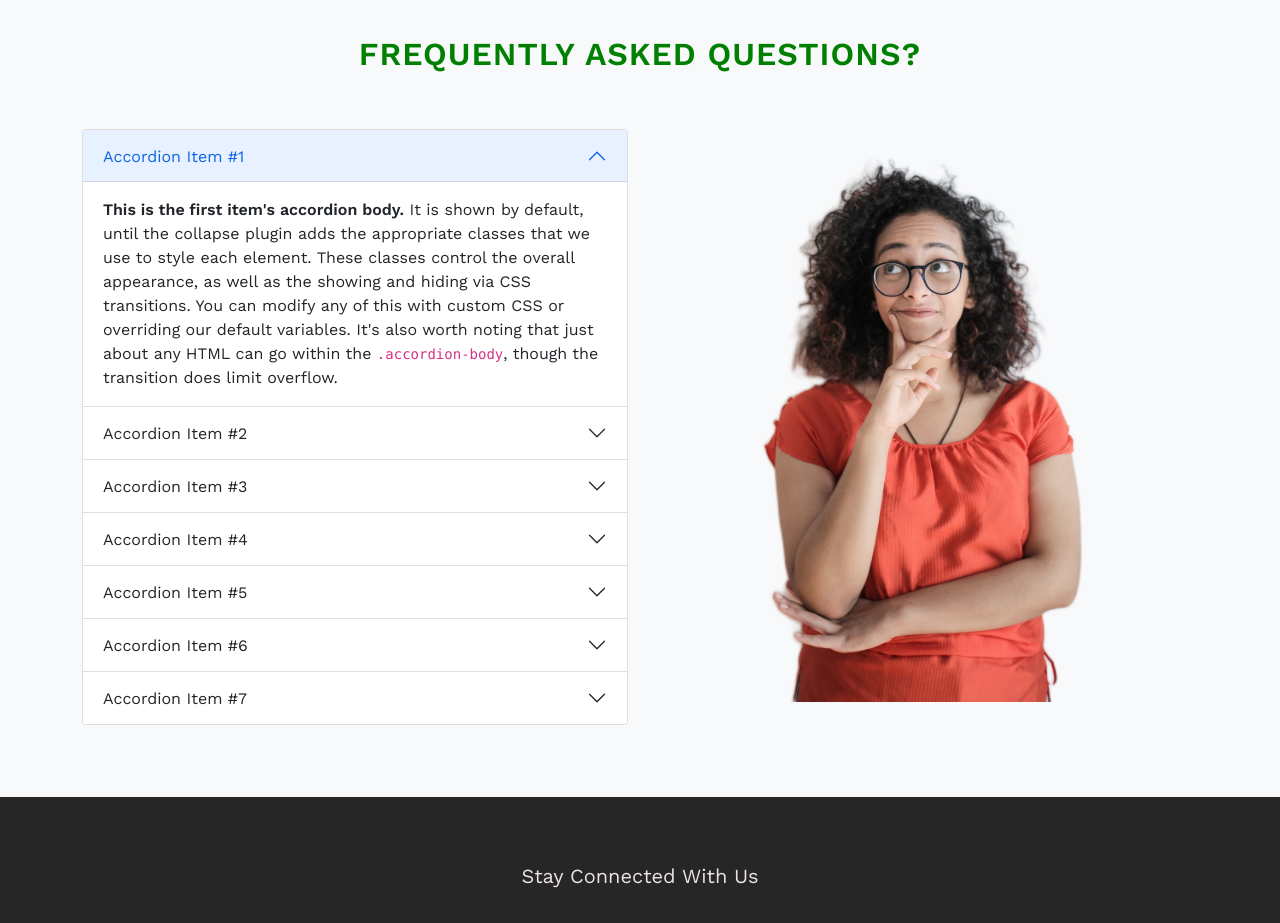
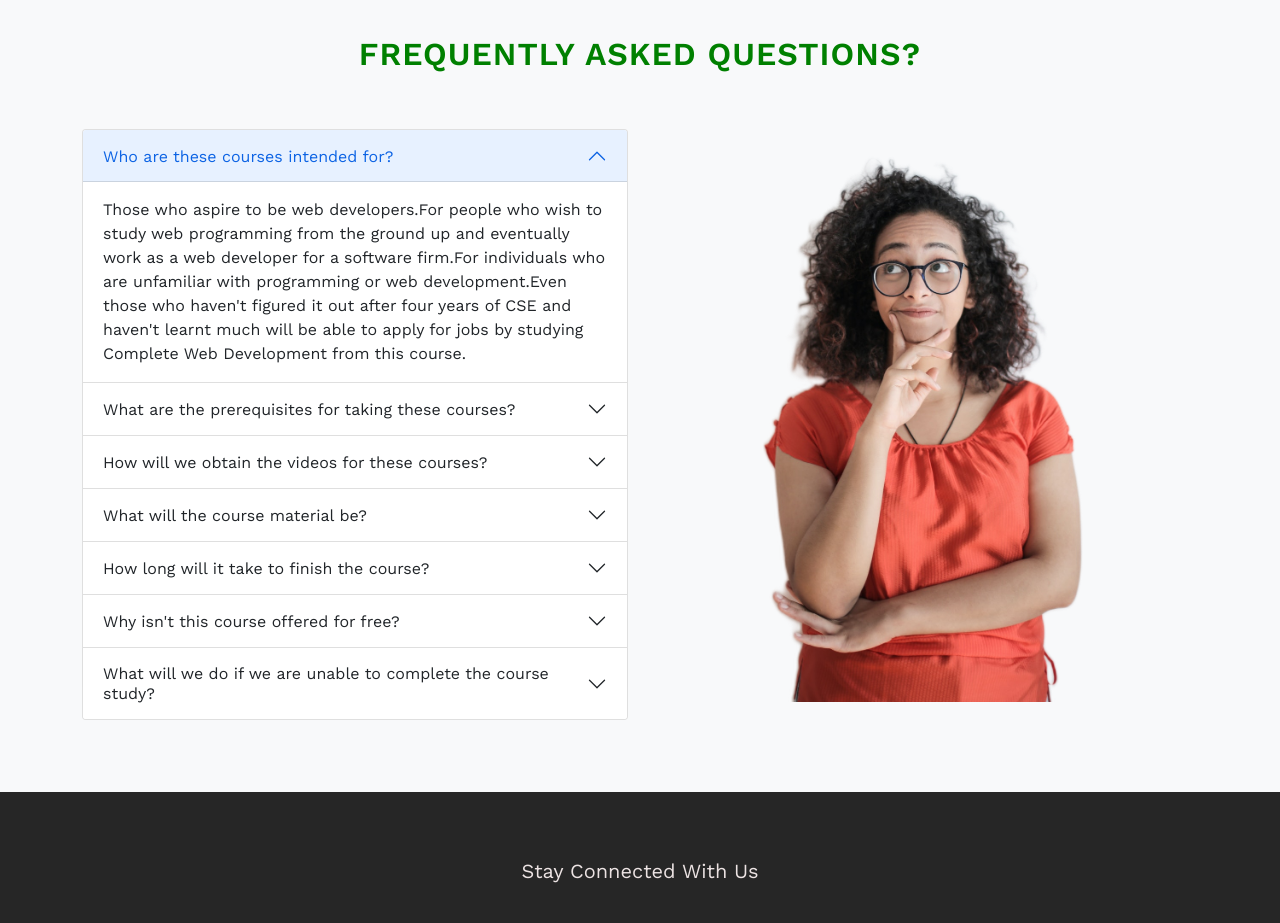
Before and after one commit to Hosain1234/laravel-website, a plain HTML site: page index.html in a window 1280 px wide. Shown: the part 1600-2523 px from the top of the page. Drawn offline with nearby package versions, Linux system fonts and the light colour scheme.

Commit message:
accordian updated

```diff
--- a/index.html
+++ b/index.html
@@ -155,84 +155,84 @@
                         <div class="accordion-item">
                           <h2 class="accordion-header" id="headingOne">
                             <button class="accordion-button" type="button" data-bs-toggle="collapse" data-bs-target="#collapseOne" aria-expanded="true" aria-controls="collapseOne">
-                              Accordion Item #1
+                            Who are these courses intended for?
                             </button>
                           </h2>
                           <div id="collapseOne" class="accordion-collapse collapse show" aria-labelledby="headingOne" data-bs-parent="#accordionExample">
                             <div class="accordion-body">
-                              <strong>This is the first item's accordion body.</strong> It is shown by default, until the collapse plugin adds the appropriate classes that we use to style each element. These classes control the overall appearance, as well as the showing and hiding via CSS transitions. You can modify any of this with custom CSS or overriding our default variables. It's also worth noting that just about any HTML can go within the <code>.accordion-body</code>, though the transition does limit overflow.
+                                Those who aspire to be web developers.For people who wish to study web programming from the ground up and eventually work as a web developer for a software firm.For individuals who are unfamiliar with programming or web development.Even those who haven't figured it out after four years of CSE and haven't learnt much will be able to apply for jobs by studying Complete Web Development from this course.
                             </div>
                           </div>
                         </div>
                         <div class="accordion-item">
                           <h2 class="accordion-header" id="headingTwo">
                             <button class="accordion-button collapsed" type="button" data-bs-toggle="collapse" data-bs-target="#collapseTwo" aria-expanded="false" aria-controls="collapseTwo">
-                              Accordion Item #2
+                            What are the prerequisites for taking these courses?
                             </button>
                           </h2>
                           <div id="collapseTwo" class="accordion-collapse collapse" aria-labelledby="headingTwo" data-bs-parent="#accordionExample">
                             <div class="accordion-body">
-                              <strong>This is the second item's accordion body.</strong> It is hidden by default, until the collapse plugin adds the appropriate classes that we use to style each element. These classes control the overall appearance, as well as the showing and hiding via CSS transitions. You can modify any of this with custom CSS or overriding our default variables. It's also worth noting that just about any HTML can go within the <code>.accordion-body</code>, though the transition does limit overflow.
+                                Because we are starting from scratch.So you don't need to know much ahead of time.However, if you have the time, you can do these three tasks.You simply need to be more selective in the assistance you provide to others.Joining the course will not turn you become an automatic web developer.You must have the attitude to work hard and stick with it.If you are stuck anywhere, you must have the attitude to seek help as well as the will to persist with it.
                             </div>
                           </div>
                         </div>
                         <div class="accordion-item">
                           <h2 class="accordion-header" id="headingThree">
                             <button class="accordion-button collapsed" type="button" data-bs-toggle="collapse" data-bs-target="#collapseThree" aria-expanded="false" aria-controls="collapseThree">
-                              Accordion Item #3
+                            How will we obtain the videos for these courses?
                             </button>
                           </h2>
                           <div id="collapseThree" class="accordion-collapse collapse" aria-labelledby="headingThree" data-bs-parent="#accordionExample">
                             <div class="accordion-body">
-                              <strong>This is the third item's accordion body.</strong> It is hidden by default, until the collapse plugin adds the appropriate classes that we use to style each element. These classes control the overall appearance, as well as the showing and hiding via CSS transitions. You can modify any of this with custom CSS or overriding our default variables. It's also worth noting that just about any HTML can go within the <code>.accordion-body</code>, though the transition does limit overflow.
+                                Pre-recorded course videos will be used.You registered for this course and created an account.From the start of the course, the videos will be sent one module every day.Each module typically includes 10 to 12 movies. You must view and complete these videos on the same day they are released.As a result, you must set aside time each day for the course.And during that time, you may watch the film laying down, standing, leaning, shaking your legs, dancing, or hiding under the bed if you wish.
                             </div>
                           </div>
                         </div>
                         <div class="accordion-item">
                           <h2 class="accordion-header" id="headingfour">
                             <button class="accordion-button collapsed" type="button" data-bs-toggle="collapse" data-bs-target="#collapsefour" aria-expanded="false" aria-controls="collapsefour">
-                              Accordion Item #4
+                            What will the course material be?
                             </button>
                           </h2>
                           <div id="collapsefour" class="accordion-collapse collapse" aria-labelledby="headingfour" data-bs-parent="#accordionExample">
                             <div class="accordion-body">
-                              <strong>This is the third item's accordion body.</strong> It is hidden by default, until the collapse plugin adds the appropriate classes that we use to style each element. These classes control the overall appearance, as well as the showing and hiding via CSS transitions. You can modify any of this with custom CSS or overriding our default variables. It's also worth noting that just about any HTML can go within the <code>.accordion-body</code>, though the transition does limit overflow.
+                                Only by looking at the course curriculum will you be able to grasp this.But, in a nutshell, this course has everything you need to become a serious web developer right now.In a nutshell, HTML, CSS, bootstrap, JavaScript, Git, ES6, REST API, server, and JSON are all there.Simultaneously, there is a method for creating a comprehensive website with the React, sophisticated React framework that is now the most popular. There are many more things to consider, such as node, database (mongodb), debug, problem solving, and interview questions.You will also be shown 11 websites during the course.As part of your homework, you will need to visit 11 more websites.There is no chance you will be able to accomplish this without becoming a decent grade junior web developer.
                             </div>
                           </div>
                         </div>
                         <div class="accordion-item">
                           <h2 class="accordion-header" id="headingFive">
                             <button class="accordion-button collapsed" type="button" data-bs-toggle="collapse" data-bs-target="#collapseFive" aria-expanded="false" aria-controls="collapseFive">
-                              Accordion Item #5
+                            How long will it take to finish the course?
                             </button>
                           </h2>
                           <div id="collapseFive" class="accordion-collapse collapse" aria-labelledby="headingFive" data-bs-parent="#accordionExample">
                             <div class="accordion-body">
-                              <strong>This is the third item's accordion body.</strong> It is hidden by default, until the collapse plugin adds the appropriate classes that we use to style each element. These classes control the overall appearance, as well as the showing and hiding via CSS transitions. You can modify any of this with custom CSS or overriding our default variables. It's also worth noting that just about any HTML can go within the <code>.accordion-body</code>, though the transition does limit overflow.
+                                It will take roughly three months if you watch 1 to 1.5 hours of video every day and practice 4 to 6 hours additional.However, you may need to set aside additional time for schoolwork and assignments from time to time.We must introduce a workaholic mindset.There is no way to cheat or cut corners.
                             </div>
                           </div>
                         </div>
                         <div class="accordion-item">
                           <h2 class="accordion-header" id="headingSix">
                             <button class="accordion-button collapsed" type="button" data-bs-toggle="collapse" data-bs-target="#collapseSix" aria-expanded="false" aria-controls="collapseSix">
-                              Accordion Item #6
+                                Why isn't this course offered for free?
                             </button>
                           </h2>
                           <div id="collapseSix" class="accordion-collapse collapse" aria-labelledby="headingSix" data-bs-parent="#accordionExample">
                             <div class="accordion-body">
-                              <strong>This is the third item's accordion body.</strong> It is hidden by default, until the collapse plugin adds the appropriate classes that we use to style each element. These classes control the overall appearance, as well as the showing and hiding via CSS transitions. You can modify any of this with custom CSS or overriding our default variables. It's also worth noting that just about any HTML can go within the <code>.accordion-body</code>, though the transition does limit overflow.
+                                This isn't just a video-watching course.Because this training is supported by 30 skilled developers.There are 11 assignments.Marks Plus will provide feedback.Within 24 hours, seven additional web engineers will be available to answer any of your inquiries. If there is an issue with your code, a specialized developer will address it through screenshare.Along with establishing a course website, developers, video editors, course moderators, live conceptual sessions, and job placement help, everyone who works together will no longer be able to manage their families for free.As a result, we must maintain a minimum cost for this course.
                             </div>
                           </div>
                         </div>
                         <div class="accordion-item">
                           <h2 class="accordion-header" id="headingSeven">
                             <button class="accordion-button collapsed" type="button" data-bs-toggle="collapse" data-bs-target="#collapseSeven" aria-expanded="false" aria-controls="collapseSeven">
-                              Accordion Item #7
+                            What will we do if we are unable to complete the course study?
                             </button>
                           </h2>
                           <div id="collapseSeven" class="accordion-collapse collapse" aria-labelledby="headingSeven" data-bs-parent="#accordionExample">
                             <div class="accordion-body">
-                              <strong>This is the third item's accordion body.</strong> It is hidden by default, until the collapse plugin adds the appropriate classes that we use to style each element. These classes control the overall appearance, as well as the showing and hiding via CSS transitions. You can modify any of this with custom CSS or overriding our default variables. It's also worth noting that just about any HTML can go within the <code>.accordion-body</code>, though the transition does limit overflow.
+                                We've set up a private Facebook group for the course.We will have 14 competent web developers where I will be, as well as a few other team members in different occupations to lead you in some additional work and to help you.Our goal is to respond to all of your queries within 24 hours. The majority of the time, immediate responses are provided.You will acquire all of the answers in about 7-8 hours on average.Furthermore, if you can't solve the problem by working within the code (except on Friday), there will be a few parallel meet sessions at three o'clock every day.Where you may use screenshare to fix your problem.If you do not understand something, it will be explained to you.What more is required?
                             </div>
                           </div>
                         </div>
```
